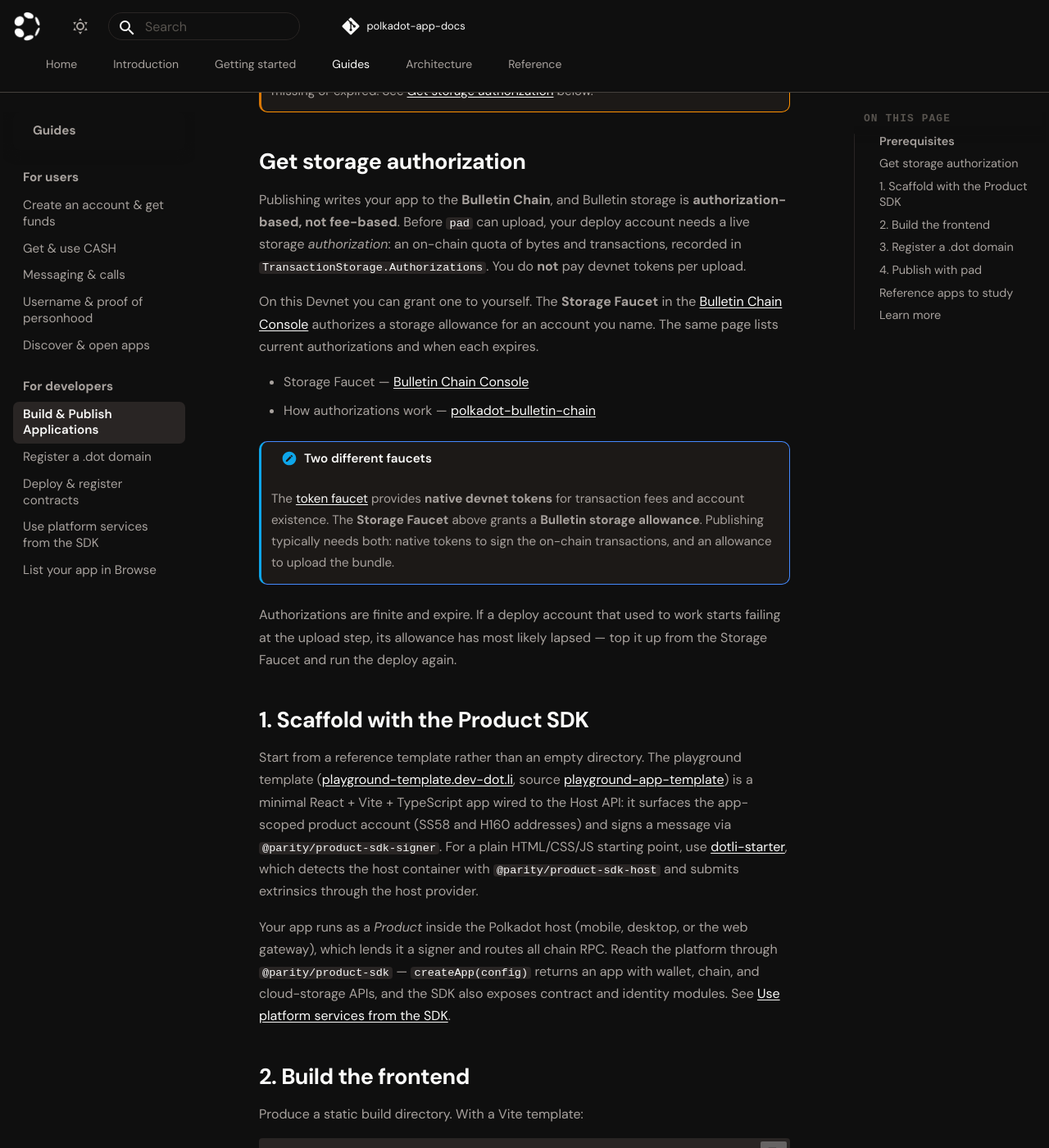
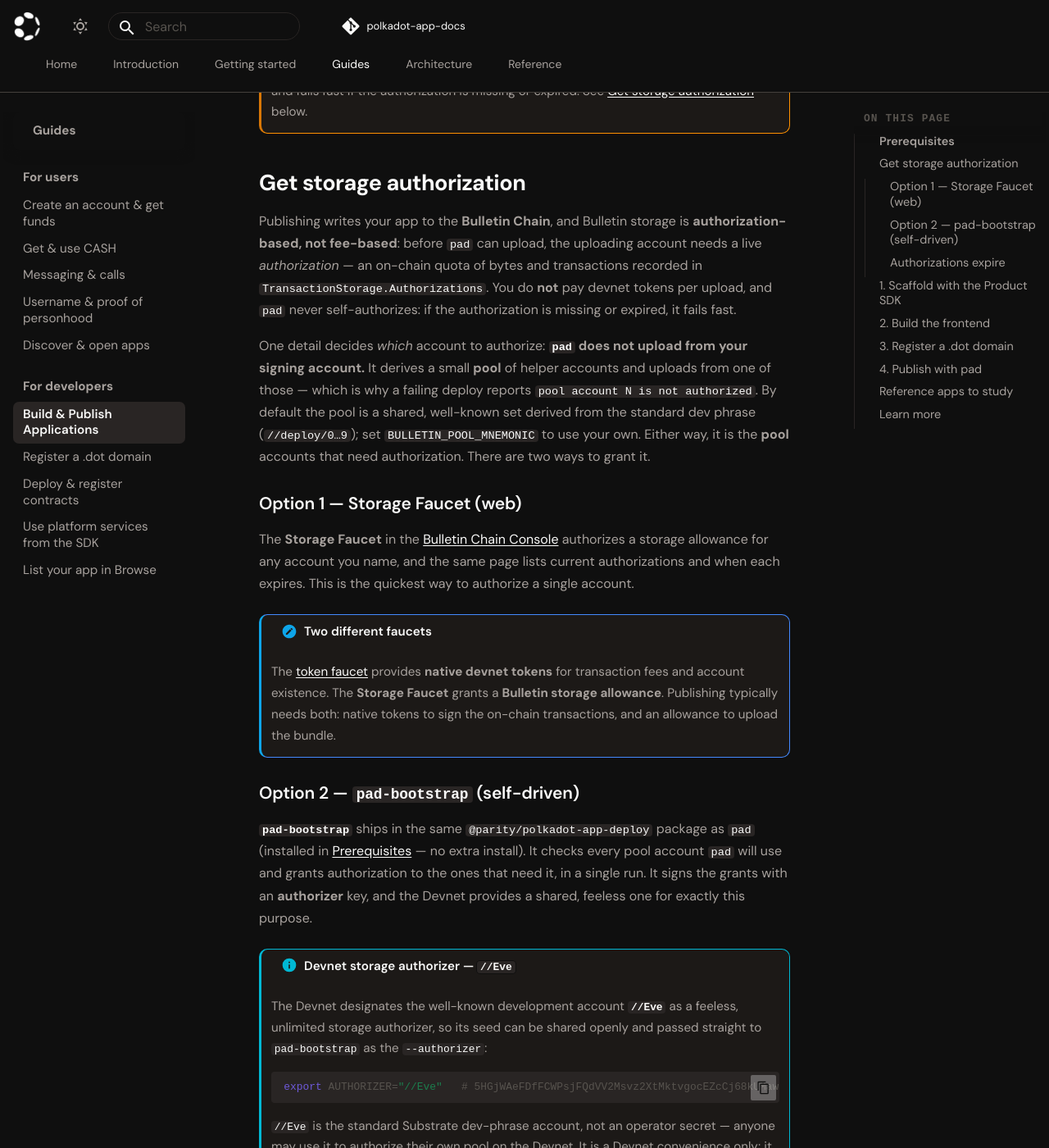
Before and after one commit to Polkadot-Community-Foundation/polkadot-app-docs, an MkDocs documentation site: the page built from docs/guides/build-and-publish.md, in a window 1280 px wide and 1400 px high, scrolled down 1013 px. Shown: the whole window at 82% size. Built offline with MkDocs 1.6.1 and Material for MkDocs 9.7.7, drawn with Linux system fonts in a browser that asks for light colours; comment, search, counter and statistics services are not loaded; some of the changed text lies outside the part shown.

Commit message:
docs(publish): document //Eve as the Devnet Bulletin storage authorizer
//Eve is now registered in the Devnet Bulletin allowedAuthorizers
(feeless, unlimited), so document its well-known dev seed directly
instead of a rotated placeholder. pad-bootstrap --authorizer //Eve
grants the deploy pool its storage allowance. //Eve is a standard
dev-phrase account, not an operator secret.

(Also carries the already-staged storage-authorization section rewrite
and the guide-title rename for this file.)

````diff
--- a/docs/guides/build-and-publish.md
+++ b/docs/guides/build-and-publish.md
@@ -16,7 +16,7 @@
 
 ```bash
 npm i @parity/product-sdk
-npm i -g @parity/polkadot-app-deploy   # deploy CLI (bin: pad)
+npm i -g @parity/polkadot-app-deploy   # deploy CLI (bins: pad, pad-bootstrap)
 npm i -g @polkadot-community-foundation/dotns-cli             # DotNS CLI (bin: dotns)
 npm i -g @polkadot-community-foundation/cdm-cli               # contract manifest CLI (bin: cdm)
 ```
@@ -33,37 +33,93 @@
   PolkaVM; an account that has never been mapped fails on the first on-chain step.
 
 !!! warning "Two prerequisites for publishing"
-    Your deploy account must (1) **own** the target `.dot` domain and (2) hold a
-    live **Bulletin storage authorization**. `pad` never self-authorizes and fails
-    fast if the authorization is missing or expired. See
+    Your deploy account must (1) **own** the target `.dot` domain, and (2) the
+    accounts `pad` uploads with must hold a live **Bulletin storage
+    authorization**. `pad` never self-authorizes and fails fast if the
+    authorization is missing or expired. See
     [Get storage authorization](#get-storage-authorization) below.
 
 ## Get storage authorization
 
 Publishing writes your app to the **Bulletin Chain**, and Bulletin storage is
-**authorization-based, not fee-based**. Before `pad` can upload, your deploy
-account needs a live storage *authorization*: an on-chain quota of bytes and
-transactions, recorded in `TransactionStorage.Authorizations`. You do **not** pay
-devnet tokens per upload.
+**authorization-based, not fee-based**: before `pad` can upload, the uploading
+account needs a live *authorization* — an on-chain quota of bytes and
+transactions recorded in `TransactionStorage.Authorizations`. You do **not** pay
+devnet tokens per upload, and `pad` never self-authorizes: if the authorization
+is missing or expired, it fails fast.
 
-On this Devnet you can grant one to yourself. The **Storage Faucet** in the
+One detail decides *which* account to authorize: **`pad` does not upload from
+your signing account.** It derives a small **pool** of helper accounts and
+uploads from one of those — which is why a failing deploy reports
+`pool account N is not authorized`. By default the pool is a shared, well-known
+set derived from the standard dev phrase (`//deploy/0…9`); set
+`BULLETIN_POOL_MNEMONIC` to use your own. Either way, it is the **pool** accounts
+that need authorization. There are two ways to grant it.
+
+### Option 1 — Storage Faucet (web)
+
+The **Storage Faucet** in the
 [Bulletin Chain Console](https://paritytech.github.io/polkadot-bulletin-chain/authorizations?tab=faucet)
-authorizes a storage allowance for an account you name. The same page lists
-current authorizations and when each expires.
-
-- Storage Faucet — [Bulletin Chain Console](https://paritytech.github.io/polkadot-bulletin-chain/authorizations?tab=faucet)
-- How authorizations work — [polkadot-bulletin-chain](https://github.com/paritytech/polkadot-bulletin-chain)
+authorizes a storage allowance for any account you name, and the same page lists
+current authorizations and when each expires. This is the quickest way to
+authorize a single account.
 
 !!! note "Two different faucets"
     The [token faucet](https://faucet.polkadot.io) provides **native devnet
     tokens** for transaction fees and account existence. The **Storage Faucet**
-    above grants a **Bulletin storage allowance**. Publishing typically needs
-    both: native tokens to sign the on-chain transactions, and an allowance to
-    upload the bundle.
+    grants a **Bulletin storage allowance**. Publishing typically needs both:
+    native tokens to sign the on-chain transactions, and an allowance to upload
+    the bundle.
 
-Authorizations are finite and expire. If a deploy account that used to work
-starts failing at the upload step, its allowance has most likely lapsed — top it
-up from the Storage Faucet and run the deploy again.
+### Option 2 — `pad-bootstrap` (self-driven)
+
+**`pad-bootstrap`** ships in the same `@parity/polkadot-app-deploy` package as
+`pad` (installed in [Prerequisites](#prerequisites) — no extra install). It
+checks every pool account `pad` will use and grants authorization to the ones
+that need it, in a single run. It signs the grants with an **authorizer** key,
+and the Devnet provides a shared, feeless one for exactly this purpose.
+
+!!! info "Devnet storage authorizer — `//Eve`"
+    The Devnet designates the well-known development account **`//Eve`** as a
+    feeless, unlimited storage authorizer, so its seed can be shared openly and
+    passed straight to `pad-bootstrap` as the `--authorizer`:
+
+    ```bash
+    export AUTHORIZER="//Eve"   # 5HGjWAeFDfFCWPsjFQdVV2Msvz2XtMktvgocEZcCj68kUMaw
+    ```
+
+    `//Eve` is the standard Substrate dev-phrase account, not an operator
+    secret — anyone may use it to authorize their own pool on the Devnet. It is
+    a Devnet convenience only; it authorizes nothing on any production network.
+
+Authorize the default (shared) pool that `pad … --env devnet` uses:
+
+```bash
+pad-bootstrap --env devnet --authorizer "$AUTHORIZER"
+```
+
+It prints each pool account's status, grants any that are missing or expired
+(feeless), and is idempotent — re-run it any time to top up expiring
+authorizations. Then run your deploy again.
+
+!!! warning "Always pass `--authorizer` explicitly"
+    The Devnet Bulletin identifies as a testnet, so if you omit `--authorizer`,
+    `pad-bootstrap` falls back to `//Alice` — which is **not** an authorizer here
+    and cannot grant. Always pass `//Eve` (above).
+
+Using your own pool? Pass the same mnemonic you deploy with, so `pad-bootstrap`
+authorizes the accounts your deploy actually uses:
+
+```bash
+BULLETIN_POOL_MNEMONIC="<your pool mnemonic>" \
+  pad-bootstrap --env devnet --authorizer "$AUTHORIZER"
+```
+
+### Authorizations expire
+
+Authorizations are finite and expire. If a deploy that used to work starts
+failing at the upload step, the allowance has most likely lapsed — top it up from
+the Storage Faucet or by re-running `pad-bootstrap`, then deploy again.
 
 ## 1. Scaffold with the Product SDK
 
@@ -156,3 +212,4 @@
 - [Register a .dot domain](register-a-dot-name.md) — the full naming surface
 - [Use platform services from the SDK](platform-services-sdk.md) — once your app is live
 - [App delivery](../architecture/app-delivery.md) — how publishing works
+- [How Bulletin authorization works](https://github.com/paritytech/polkadot-bulletin-chain) — the storage pallet and quota model
````
Also changed, not shown: other parts of docs/guides/build-and-publish.md (+1 -1 lines).
